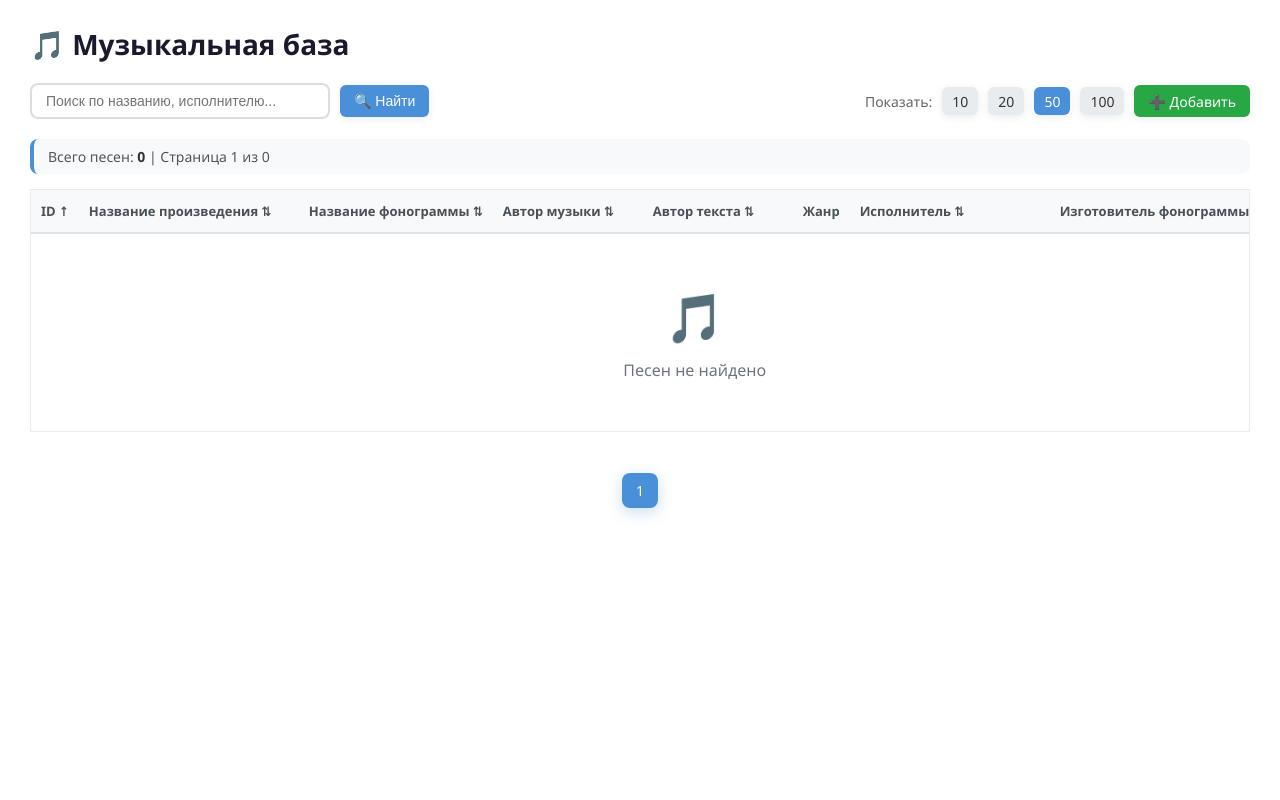
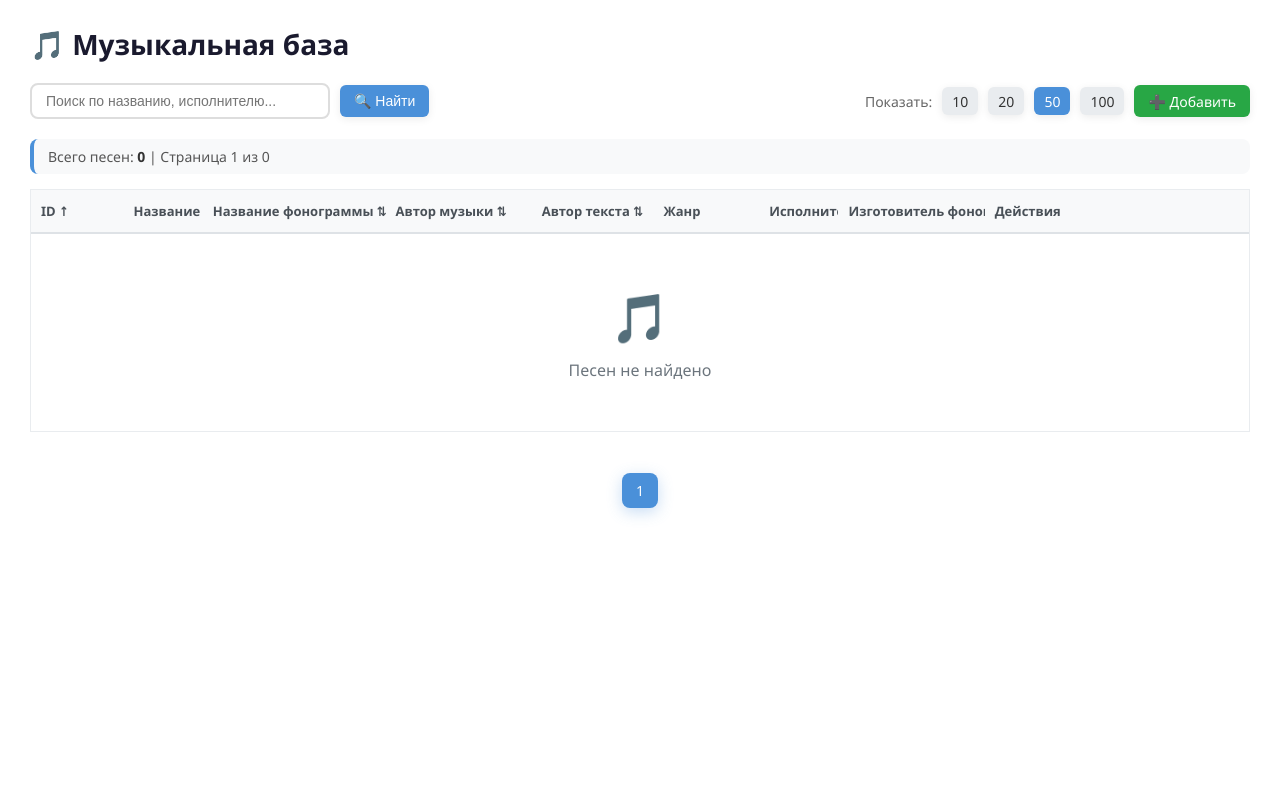
Before and after one commit to 69-FUNBOY-69/songs, a Flask app: page / in a window 1280 px wide. Run offline with Flask 3, Linux system fonts and the light colour scheme.

Commit message:
style.css

```diff
--- a/static/style.css
+++ b/static/style.css
@@ -21,7 +21,6 @@ html, body {
     border-radius: 0;
     box-shadow: none;
     border: none;
-    min-height: 100vh;
 }
 
 h1 {
@@ -189,8 +188,7 @@ h1 .subtitle {
 }
 
 .table-wrapper {
-    overflow-x: auto;
-    overflow-y: visible;
+    overflow: visible;
     border-radius: 0;
     border: 1px solid #e9ecef;
     background: white;
@@ -198,49 +196,14 @@ h1 .subtitle {
 }
 
 .table-scroll {
-    overflow-x: auto;
-    overflow-y: visible;
-    -webkit-overflow-scrolling: touch;
-}
-
-.table-scroll-bottom {
-    overflow: hidden;
-    height: 16px;
-    margin: 0;
-    padding: 0;
-}
-
-.table-scroll-bottom .scroll-helper {
-    overflow-x: auto;
-    overflow-y: hidden;
-    height: 20px;
-    margin: 0;
-    padding: 0;
-}
-
-.table-scroll-bottom .scroll-helper::-webkit-scrollbar {
-    height: 12px;
-}
-
-.table-scroll-bottom .scroll-helper::-webkit-scrollbar-track {
-    background: #f1f1f1;
-    border-radius: 6px;
-}
-
-.table-scroll-bottom .scroll-helper::-webkit-scrollbar-thumb {
-    background: #c1c1c1;
-    border-radius: 6px;
-}
-
-.table-scroll-bottom .scroll-helper::-webkit-scrollbar-thumb:hover {
-    background: #a8a8a8;
+    overflow: visible;
 }
 
 table {
     width: 100%;
     border-collapse: collapse;
     font-size: 13px;
-    min-width: 1100px;
+    table-layout: fixed;
 }
 
 thead th {
@@ -273,6 +236,8 @@ tbody td {
     padding: 10px 10px;
     border-bottom: 1px solid #f0f0f0;
     vertical-align: middle;
+    word-wrap: break-word;
+    overflow-wrap: break-word;
 }
 
 tbody tr:hover {
@@ -419,6 +391,18 @@ tbody tr:last-child td {
     white-space: pre-wrap;
 }
 
+/* Ширина колонок */
+th:nth-child(1), td:nth-child(1) { width: 40px; }  /* Чекбокс */
+th:nth-child(2), td:nth-child(2) { width: 60px; }  /* ID */
+th:nth-child(3), td:nth-child(3) { width: 15%; }   /* Название произведения */
+th:nth-child(4), td:nth-child(4) { width: 12%; }   /* Название фонограммы */
+th:nth-child(5), td:nth-child(5) { width: 10%; }   /* Автор музыки */
+th:nth-child(6), td:nth-child(6) { width: 10%; }   /* Автор текста */
+th:nth-child(7), td:nth-child(7) { width: 60px; }  /* Жанр */
+th:nth-child(8), td:nth-child(8) { width: 12%; }   /* Исполнитель */
+th:nth-child(9), td:nth-child(9) { width: 12%; }   /* Изготовитель */
+th:nth-child(10), td:nth-child(10) { width: 180px; } /* Действия */
+
 @media (max-width: 768px) {
     .container {
         padding: 15px;
```
Also changed, not shown: other parts of static/style.css (+13 -20 lines).
